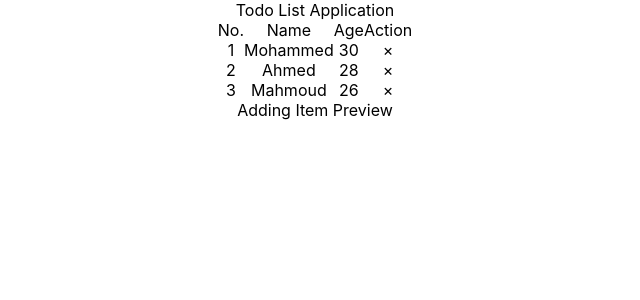
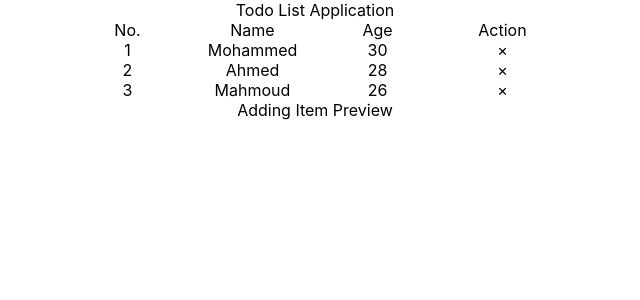
Before and after one commit to MohammedBasha/TodoListApp, a React (Create React App) app: page / in a window 1280 px wide. Shown: the top 300 px of the page, without its empty margins (325-965 px from the left). Built offline with nearby package versions, Linux system fonts and the light colour scheme.

Commit message:
Adding a no items message depending on the items length

```diff
--- a/src/components/TodoItems/TodoItems.css
+++ b/src/components/TodoItems/TodoItems.css
@@ -1,12 +1,12 @@
 .todoitems-wrapper {
-    display: table;
+    width: 500px;
     margin: auto;
 }
 
 .todoitem {
-    display: table-row;
+    display: flex;
 }
 
 .todoitem > span {
-    display: table-cell;
+    flex: 1;
 }
--- a/src/components/TodoItems/TodoItems.js
+++ b/src/components/TodoItems/TodoItems.js
@@ -3,16 +3,24 @@ import './TodoItems.css';
 
 const TodoItems = (props) => {
     const {items, deleteItem} = props,
-        ListItems = items.map((item, index) => {
+        ListItems = items.length ? (
+            items.map((item, index) => {
                 return (
                     <div key={item.id} className="todoitem">
                         <span className="item-index">{++index}</span>
                         <span className="item-name">{item.name}</span>
                         <span className="item-age">{item.age}</span>
-                    <span className="item-action" onClick={_ => deleteItem(item.id)}>&times;</span>
+                        <span className="item-action" onClick={_ => deleteItem(item.id)}>
+                            &times;
+                        </span>
                     </div>
                 )
-        });
+            })
+        ) : (
+            <div className="todoitem">
+                <span>There is no items to show.</span>
+            </div>
+        );
 
     return (
         <div className="todoitems-wrapper">
```
Lines whose indentation alone changed are shown as unchanged.
